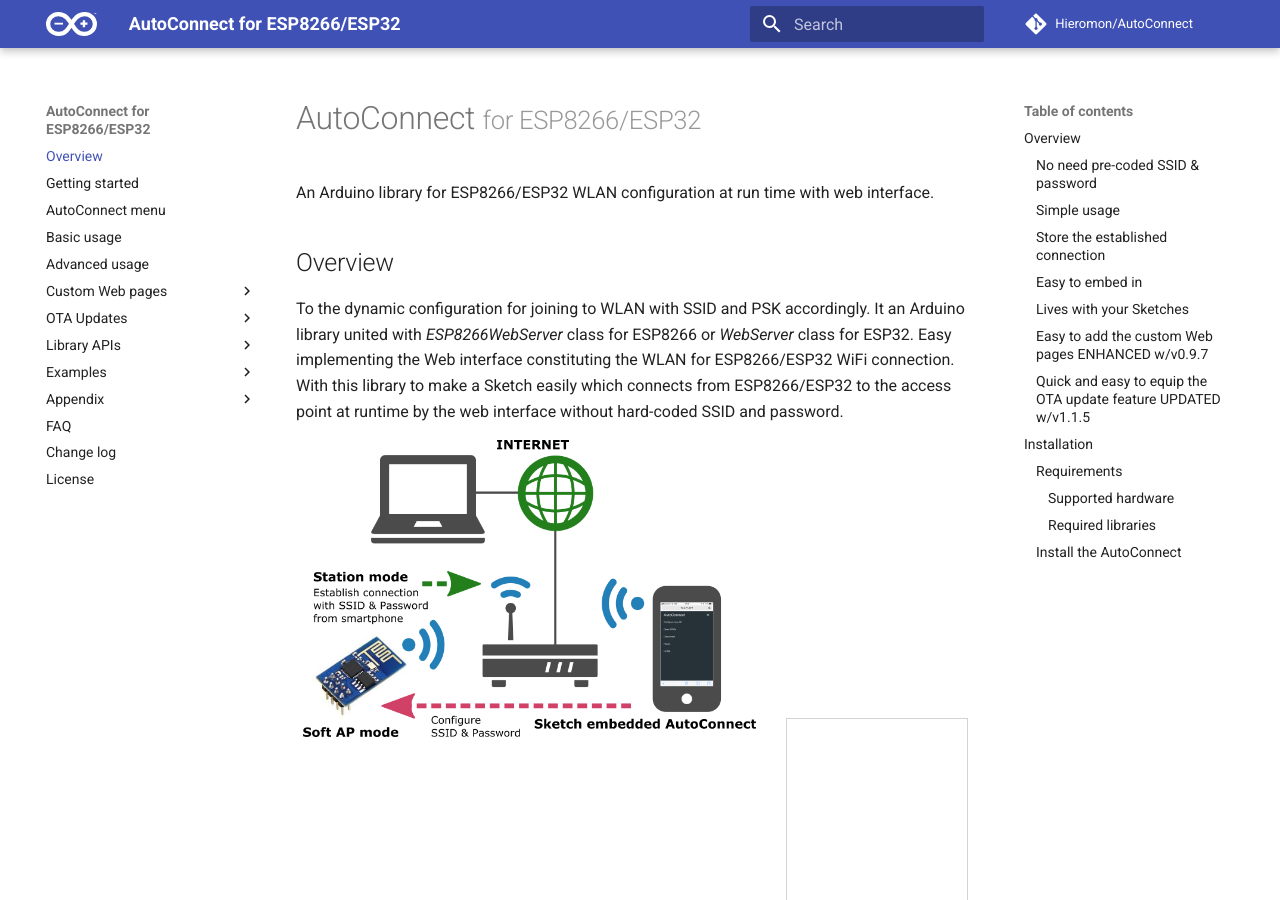
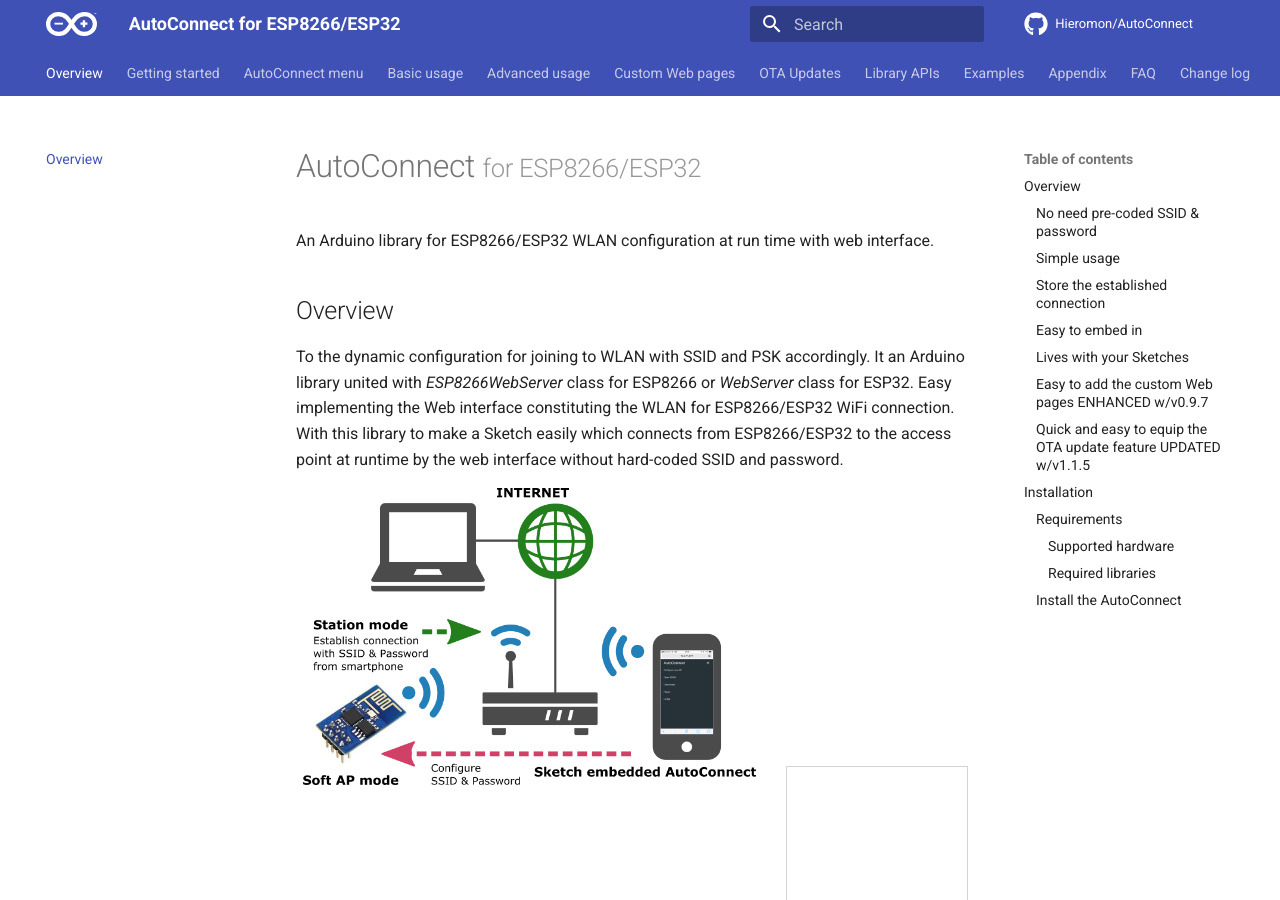
Before and after one commit to Hieromon/AutoConnect, an MkDocs documentation site: the page built from mkdocs/index.md, in a window 1280 px wide and 900 px high. Built offline with MkDocs 1.6.1 and Material for MkDocs 9.7.7, drawn with Linux system fonts in a browser that asks for light colours; nearby versions of some CDN libraries; comment, search, counter and statistics services are not loaded.

Commit message:
Follows mkdocs material v5

```diff
--- a/mkdocs.yml
+++ b/mkdocs.yml
@@ -46,46 +46,49 @@
   - 'License' : license.md
 
 # Repository
-repo_name: 'Hieromon/AutoConnect'
-repo_url: 'https://github.com/Hieromon/AutoConnect'
+repo_name: Hieromon/AutoConnect
+repo_url: https://github.com/Hieromon/AutoConnect
 edit_uri: ""
 
 # Copyright
-copyright: 'Copyright &copy; 2018-2020 Hieromon Ikasamo'
+copyright: Copyright &copy; 2018-2020 Hieromon Ikasamo
 
 # Configuration
 use_directory_urls: false
 theme:
-  name: 'material'
-  feature:
-    tabs: false
-  language: 'en'
-  logo: 'images/arduino-logo.svg'
+  name: material
+  features:
+    - tabs
+    - instant
+  language: en
+  logo: images/arduino-logo.svg
+  icon:
+    repo: fontawesome/brands/github
   palette:
-    primary: 'indigo'
-    accent: 'indigo'
+    primary: indigo
+    accent: indigo
   font:
-    text: 'Roboto'
-    code: 'Roboto Mono'
+    text: Roboto
+    code: Roboto Mono
 
 # Customization
 extra_css:
-  - 'css/paragraph.css'
-  - 'css/extra.css'
-  - 'https://use.fontawesome.com/releases/v5.6.3/css/all.css'
+  - css/paragraph.css
+  - css/extra.css
+  - https://use.fontawesome.com/releases/v5.6.3/css/all.css
 extra_javascript:
-  - 'js/gifffer.min.js'
+  - js/gifffer.min.js
 extra:
   social:
-    - type: 'github'
-      link: 'https://github.com/Hieromon'
-    - type: 'twitter'
-      link: 'https://twitter.com/hieromon'
+    - icon: fontawesome/brands/github-alt
+      link: https://github.com/Hieromon
+    - icon: fontawesome/brands/twitter
+      link: https://twitter.com/hieromon
 
 # Google Analytics
 google_analytics:
   - !!python/object/apply:os.getenv ["GOOGLE_ANALYTICS_KEY"]
-  - 'auto'
+  - auto
 
 # Extensions
 markdown_extensions:
@@ -95,8 +98,8 @@
   - codehilite:
       guess_lang: false
       linenums: none
+      use_pygments: true
       noclasses: true
-      use_pygments: true
       pygments_style: monokai
   - footnotes
   - pymdownx.betterem:
```
